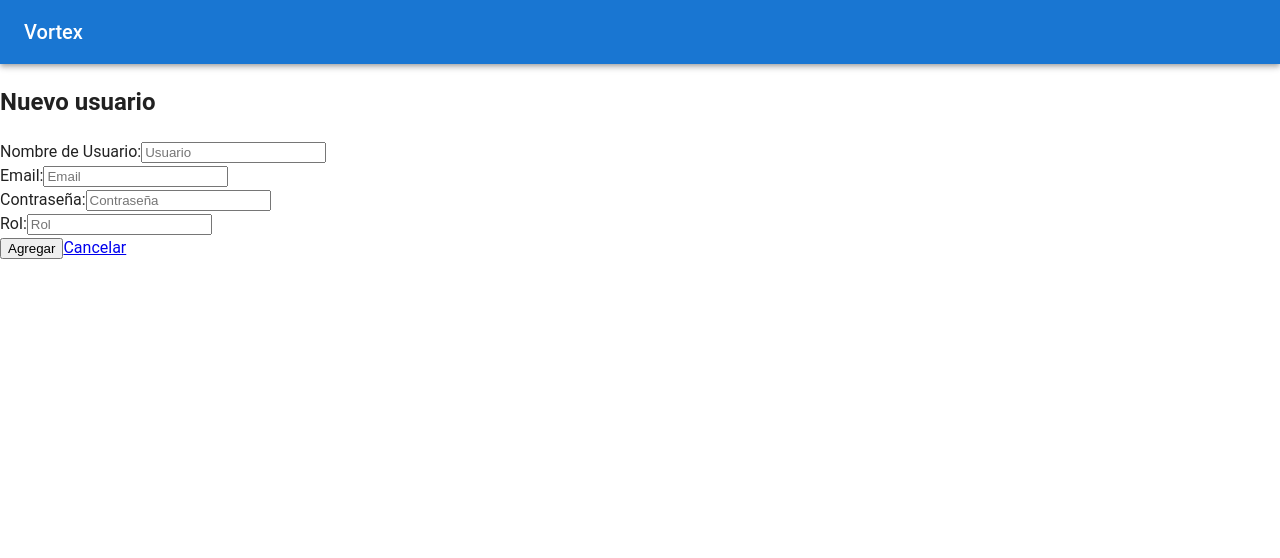
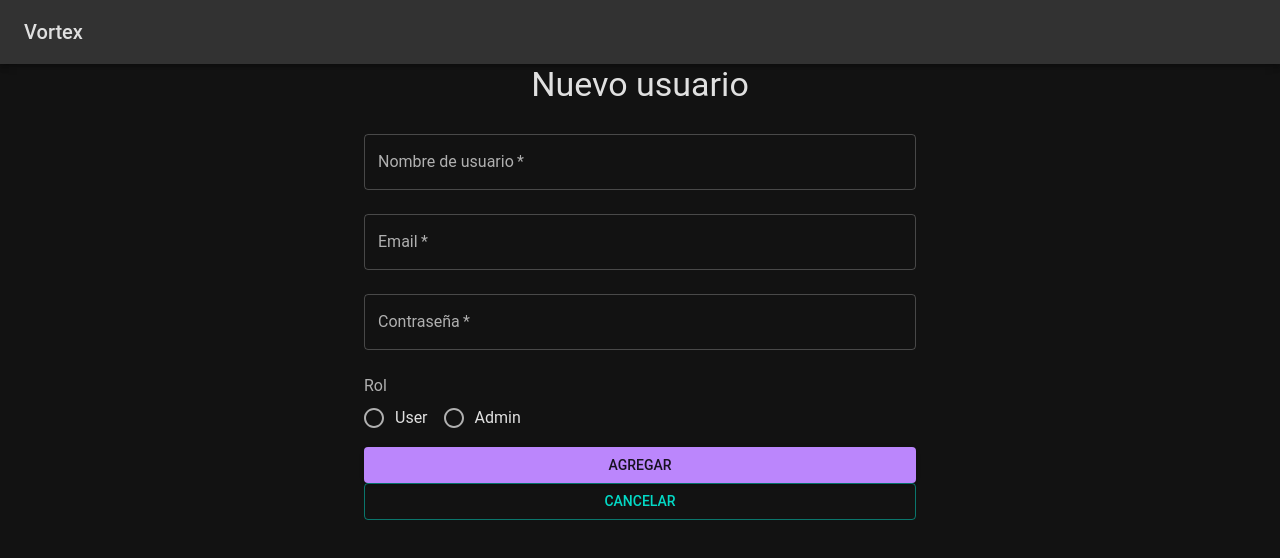
Before and after one commit to AgusFassola/proyectoFinal-front, a React (Create React App) app in the folder front/: page /users/new in a window 1280 px wide. Shown: the top 558 px of the page. Built offline with nearby package versions, Linux system fonts and the light colour scheme.

Commit message:
uso de material, falta paginacion y userlist

```diff
--- a/front/src/components/Asset/AssetDetail.js
+++ b/front/src/components/Asset/AssetDetail.js
@@ -46,7 +46,7 @@ const AssetDetail = () => {
     };
 
     const handleBack = () => {
-        navigate('/');
+        navigate('/assets');
     }
     const handleCancel = () => {
         setIsEditing(false);
--- a/front/src/components/Asset/AssetList.js
+++ b/front/src/components/Asset/AssetList.js
@@ -1,28 +1,12 @@
 import React, { useEffect, useState } from "react";
 import { useSelector, useDispatch } from "react-redux";
 import { fetchAssets, deleteAsset } from "../../reducers/assetSlice";
-import {
-  Table,
-  TableContainer,
-  TableBody,
-  TableCell,
-  TableHead,
-  TableRow,
-  Paper,
-  Button,
-  Typography,
-  Dialog,
-  DialogActions,
-  DialogContent,
-  DialogTitle,
-  DialogContentText,
-  TextField,
-  TableSortLabel,
-  Pagination,
-  Grid,
-} from "@mui/material";
+import {Table,TableContainer,TableBody,TableCell,TableHead,
+  TableRow,Paper,Button,Typography,Dialog,DialogActions,
+  DialogContent,DialogTitle,DialogContentText,TextField,
+  TableSortLabel,Pagination, Box} from "@mui/material";
 import { useNavigate } from "react-router-dom";
-import "./AssetList.css";
+import "../../material/theme";
 
 const AssetList = () => {
   const [openDialog, setOpenDialog] = useState(false);
@@ -37,6 +21,7 @@ const AssetList = () => {
   const [sortField, setSortField] = useState(null);
   const [sortDirection, setSortDirection] = useState("asc");
   const [page, setPage] = useState(1);
+  //const pagesVisited = page * totalPages;
 
   useEffect(() => {
     dispatch(
@@ -70,44 +55,63 @@ const AssetList = () => {
   const handlePageChange = (event, value) => {
     setPage(value);
   };
+  const sortedAssets = [...assets].sort((a, b) => {
+    if (sortField) {
+      const valueA = a[sortField].toLowerCase();
+      const valueB = b[sortField].toLowerCase();
+      if (valueA < valueB) return sortDirection === 'asc' ? -1 : 1;
+      if (valueA > valueB) return sortDirection === 'asc' ? 1 : -1;
+      return 0;
+    }
+    return 0;
+  });
 
-  /* const filteredAssets = sortedAssets.filter(asset => {
+
+  const filteredAssets = sortedAssets.filter(asset => {
     return (
-        asset.name.toLowerCase().includes(searchTerm.toLowerCase()) ||
-        asset.category.toLowerCase().includes(searchTerm.toLowerCase())
+        asset.description.toLowerCase().includes(searchTerm.toLowerCase()) ||
+        asset.category.toLowerCase().includes(searchTerm.toLowerCase()) ||
+        asset.assigned_employee.toLowerCase().includes(searchTerm.toLowerCase())
+
     );
-}); */
+});
+
+/* const assetsPerPage = 5;
+const pagesVisited = page * assetsPerPage; */
+
+//const pageCount =  Math.ceil(filteredAssets.length / totalPages);//total de páginas necesarias redondeando para arriba
+/* const changePage = ({ selected }) => {
+    setPage(selected);//actualiza la página seleccionada
+};
+ */
 
   const token = localStorage.getItem("token");
   const role = token ? JSON.parse(atob(token.split(".")[1])).role : null;
 
   if (loading) {
-    return <div>Loading...</div>;
+    return <Typography variant="h5" color="primary">Loading...</Typography>;
   }
   if (error) {
-    return <div>Error: {error}</div>;
+    return <Typography variant="h5" color="error">Error: {error}</Typography>;
   }
   return (
     <div className="center-container">
-      <div className="search-btn">
-        <div item>
+         <Box className="search-btn" sx={{ display: 'flex', justifyContent: 'space-between', mb: 2, width: '100%' }}>
             <TextField
                 label="Buscar"
                 variant="outlined"
                 value={searchTerm}
                 onChange={handleSearchChange}
             />
-        </div>
-        <div item>
             <Button
                 variant="contained"
                 color="primary"
                 onClick={() => navigate("/assets/new")}
             >
-            Agregar Asset
+                Agregar
             </Button>
-        </div>
-      </div>
+        </Box>
+
       <div className="table-container">
         <TableContainer component={Paper}>
           <Table sx={{ minWidth: 650 }} aria-label="Asset List">
@@ -120,8 +124,7 @@ const AssetList = () => {
                       sortField === "description" ? sortDirection : "asc"
                     }
                     onClick={() => handleSort("description")}
-                  >
-                    Description
+                  >DESCRIPTION
                   </TableSortLabel>
                 </TableCell>
                 <TableCell>
@@ -129,26 +132,22 @@ const AssetList = () => {
                     active={sortField === "category"}
                     direction={sortField === "category" ? sortDirection : "asc"}
                     onClick={() => handleSort("category")}
-                  >
-                    Category
+                  >CATEGORY
                   </TableSortLabel>
                 </TableCell>
                 <TableCell>
                     <TableSortLabel
                         active={sortField === "assigned_employee"}
-                    direction={
-                      sortField === "assigned_employee" ? sortDirection : "asc"
-                    }
+                        direction={sortField === "assigned_employee" ? sortDirection : "asc"}
                         onClick={() => handleSort("assigned_employee")}
-                  >
-                    Assigned Employee
+                    >ASSIGNED EMPLOYEE
                     </TableSortLabel>
                 </TableCell>
-                <TableCell>Actions</TableCell>
+                <TableCell>ACTIONS</TableCell>
               </TableRow>
             </TableHead>
             <TableBody>
-              {assets.map((asset) => (
+              {filteredAssets.slice((page - 1) * 5, page * 5).map((asset) => (
                 <TableRow
                   key={asset.id}
                   sx={{ "&:last-child td, &:last-child th": { border: 0 } }}
@@ -200,7 +199,7 @@ const AssetList = () => {
       </div>
       <Pagination
         count={totalPages}
-        page={currentPage}
+        page={page}
         onChange={handlePageChange}
         color="primary"
         sx={{ mt: 2 }}
--- a/front/src/components/Login.js
+++ b/front/src/components/Login.js
@@ -1,6 +1,8 @@
 import React, { useState } from 'react';
 import { useNavigate, Link } from 'react-router-dom';
 import axios from 'axios';
+import { TextField, Button, Container, Typography, Alert } from '@mui/material';
+import "../material/theme";
 
 const Login = () =>{
     const [ username, setUsername ] = useState('');
@@ -28,46 +30,41 @@ const Login = () =>{
 
 
     return (
-        <div className='container'>
-            <h2>Iniciar Sesión</h2>
-            { error && <div className='alert alert-danger'>{error}</div> }
+        <Container maxWidth="xs" className="login-container">
+            <Typography variant="h4" align="center" gutterBottom>
+                Iniciar Sesión
+            </Typography>
+
+            { error && <Alert severity="error">{error}</Alert> }
             <form onSubmit={handleLogin}>
-                <div className='mb-3'>
-                    <label
-                        htmlFor='username'
-                        className='form-label'
-                    >Correo electrónico</label>
-                    <input
-                        type='text'
-                        className='form-control'
-                        id='username'
+                <TextField
+                        label="Correo electrónico"
+                        variant="outlined"
+                        fullWidth
+                        margin="normal"
                         value={username}
                         onChange={(e) => setUsername(e.target.value)}
                         required
-                    />
-                </div>
-                <div className='mb-3'>
-                    <label
-                        htmlFor='password'
-                        className='form-label'
-                    >Contraseña</label>
-                    <input
+                />
+                <TextField
+                        label="Contraseña"
                         type='password'
-                        className='form-control'
-                        id='password'
+                        variant="outlined"
+                        fullWidth
+                        margin='normal'
                         value={password}
                         onChange={(e) => setPassword(e.target.value)}
                         required
-                    />
-                </div>
-                <button
+                />
+                <Button
                     type='submit'
-                    className='btn btn-primary'
-                >Iniciar sesión</button>
+                    variant="contained"
+                    color="primary"
+                    fullWidth
+                    className='login-button'
+                >Iniciar sesión</Button>
             </form>
-            <Link to="/users/new"
-            >Crear nuevo usuario</Link>
-        </div>
+        </Container>
     )
 };
 
--- /dev/null
+++ b/front/src/components/User/User.css
@@ -0,0 +1,16 @@
+.create-user-container {
+    margin-top: 50px;
+    padding: 20px;
+    background-color: white;
+    border-radius: 8px;
+    box-shadow: 0px 0px 10px rgba(0, 0, 0, 0.1);
+}
+
+.create-button {
+    margin-top: 20px;
+}
+
+.cancel-button {
+    margin-top: 10px;
+    text-align: center;
+}
--- a/front/src/components/User/UserCreate.js
+++ b/front/src/components/User/UserCreate.js
@@ -2,6 +2,8 @@ import React, { useState } from 'react';
 import { useDispatch } from 'react-redux';
 import { Link, useNavigate } from 'react-router-dom';
 import { addUser } from '../../reducers/usersSlice';
+import { TextField, Button, Container, Typography, FormControl, FormLabel, RadioGroup, FormControlLabel, Radio  } from '@mui/material';
+import "../../material/theme";
 
 const UserCreate = () => {
     const [formData, setFormData] = useState({
@@ -23,10 +25,9 @@ const UserCreate = () => {
         e.preventDefault();
 
        try{
-        console.log("nuevo usuario:",formData)
         await dispatch(addUser({ ...formData}));
         alert("Usuario agregado correctamente");
-        navigate('/login');
+        navigate('/users');
         console.log("nuevo empleado:",formData)
        }catch(error){
         alert("error agregando el usuario: "+ error.message);
@@ -34,60 +35,71 @@ const UserCreate = () => {
     };
 
     return (
-        <form className='primer-div' onSubmit={handleSubmit}>
-            <h2>Nuevo usuario</h2>
-            <div className='form-group'>
-                <label>Nombre de Usuario:</label>
-                <input
-                    type="text"
-                    className="form-control"
+        <Container maxWidth="sm" className="create-user-container">
+            <Typography variant="h4" align="center" gutterBottom>
+                Nuevo usuario
+            </Typography>
+            <form onSubmit={handleSubmit}>
+                <TextField
+                    label="Nombre de usuario"
+                    variant='outlined'
+                    fullWidth
+                    margin='normal'
                     name="username"
                     value={formData.username}
                     onChange={handleChange}
-                    placeholder="Usuario" required
+                    required
                 />
-            </div>
-
-            <div>
-                <label>Email:</label>
-                <input
-                    type="text"
-                    className="form-control"
+                <TextField
+                    label="Email"
+                    variant='outlined'
+                    fullWidth
+                    margin='normal'
                     name="email"
                     value={formData.email}
                     onChange={handleChange}
-                    placeholder="Email" required
+                    required
                 />
-            </div>
-
-            <div>
-                <label>Contraseña:</label>
-                <input
-                    type="password"
-                    className="form-control"
+                <TextField
+                    label="Contraseña"
+                    variant='outlined'
+                    fullWidth
+                    margin='normal'
                     name="password"
                     value={formData.password}
                     onChange={handleChange}
-                    placeholder="Contraseña" required
+                    required
                 />
-            </div>
-            <div>
-                <label>Rol:</label>
-                <input
-                    type="text"
-                    className="form-control"
-                    name="role"
-                    value={formData.role}
-                    onChange={handleChange}
-                    placeholder="Rol"
-                />
-            </div>
-            <button className='btn btn-primary' type="submit">Agregar</button>
-
-            <Link
-                to="/users" className="btn btn-danger mb-3"
-            >Cancelar</Link>
-        </form>
+                <FormControl component="fieldset" margin="normal" fullWidth>
+                    <FormLabel component="legend">Rol</FormLabel>
+                    <RadioGroup
+                        style={{ display: 'flex', flexDirection: 'row' }}
+                        aria-label="role"
+                        name="role"
+                        value={formData.role}
+                        onChange={handleChange}
+                        required
+                    >
+                        <FormControlLabel value="user" control={<Radio />} label="User" />
+                        <FormControlLabel value="admin" control={<Radio />} label="Admin" />
+                    </RadioGroup>
+                </FormControl>
+                <Button
+                    type="submit"
+                    variant="contained"
+                    color="primary"
+                    fullWidth
+                    className="create-button"
+                >Agregar</Button>
+                <Link to="/users" className="cancel-button">
+                    <Button
+                        variant="outlined"
+                        color="secondary"
+                        fullWidth
+                    >Cancelar</Button>
+                </Link>
+            </form>
+        </Container>
     );
 };
 
--- a/front/src/components/User/UserList.js
+++ b/front/src/components/User/UserList.js
@@ -109,6 +109,8 @@ const UserList = () => {
                         <th>Acción</th>
                     </tr>
                 </thead>
+                <Link to="/users/new" className='signup-link'
+            >Crear nuevo usuario</Link>
                 <tbody>
                     {/* se crea una copia de una porcion del array
                     devuelve los empleados del 0 al 4 */}
--- a/front/src/material/theme.js
+++ b/front/src/material/theme.js
@@ -1,16 +1,28 @@
-import { createTheme } from '@mui/material/styles';
+import { createTheme } from "@mui/material/styles";
 
 const theme = createTheme({
-    palette:{
-        primary:{
-            main: '#1976d2',
-        },
-        secondary:{
-            main: '#dc004e',
-        },
+  palette: {
+    mode: "dark",
+    background: {
+      default: "#121212",
+      paper: "#1e1e1e",
     },
-    typography:{
-        fontFamily: 'Roboto, Arial, sans-serif',
+    text: {
+      primary: "#e0e0e0",
+      secondary: "#b0b0b0",
     },
+    primary: {
+      main: "#bb86fc",
+    },
+    secondary: {
+      main: "#03dac6",
+    },
+    error: {
+      main: "#cf6679",
+    },
+  },
+  typography: {
+    fontFamily: "Roboto, Arial, sans-serif",
+  },
 });
 export default theme;
```
Also changed, not shown: front/src/components/Asset/AssetList.css (+7 -3 lines), front/src/components/Login.css (added, +23 -0 lines). Lines whose indentation alone changed are shown as unchanged.
